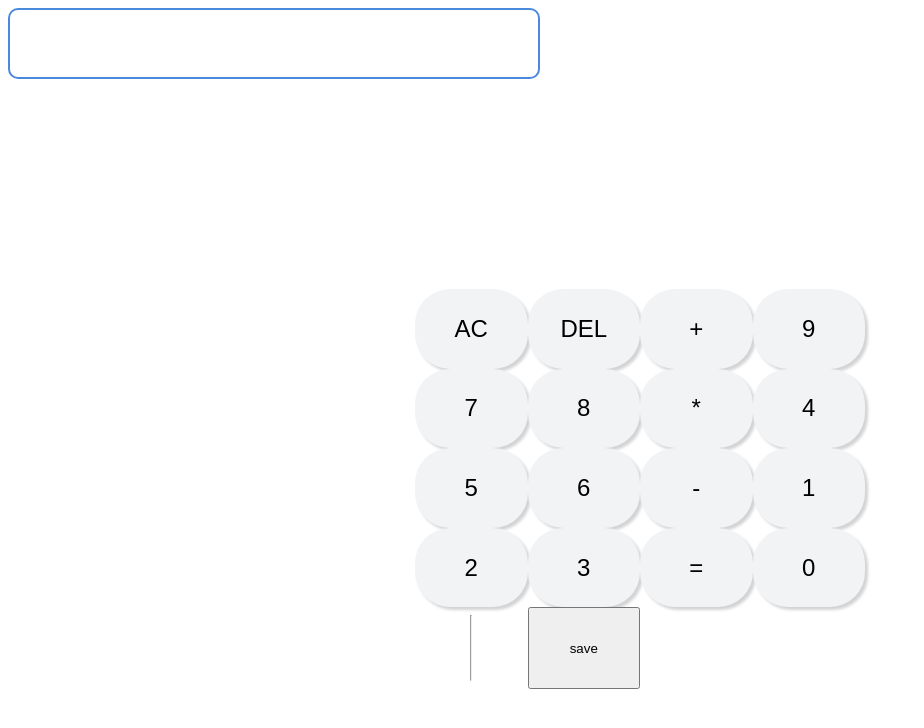
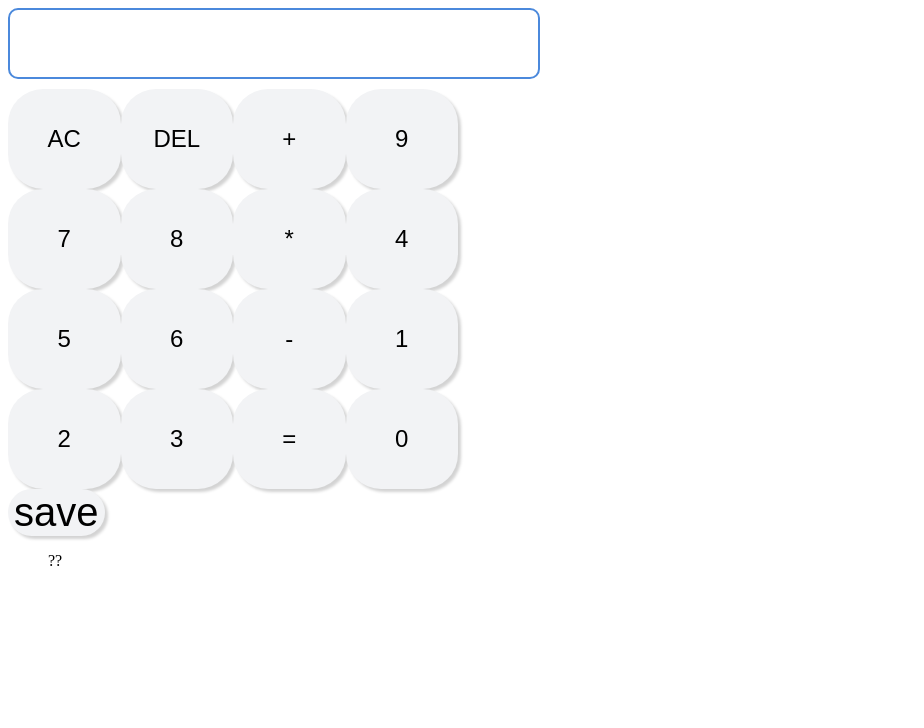
Before and after one commit to zirzirlove96/My-React-Page, a React (Create React App) app in the folder my-app/: page / in a window 1280 px wide. Shown: the top 728 px of the page, without its empty margins (0-924 px from the left). Built offline with nearby package versions, Linux system fonts and the light colour scheme.

Commit message:
styled component 적용 및 로직 수정

```diff
--- a/my-app/package.json
+++ b/my-app/package.json
@@ -9,6 +9,7 @@
     "react": "^18.2.0",
     "react-dom": "^18.2.0",
     "react-scripts": "5.0.1",
+    "styled-components": "^6.1.8",
     "web-vitals": "^2.1.4"
   },
   "scripts": {
--- a/my-app/src/App.js
+++ b/my-app/src/App.js
@@ -1,8 +1,7 @@
 import { useImperativeHandle, useState } from "react";
 import style from "../src/style/main.module.css";
 import Button from "./component/Button";
-import CommonFunction from "./component/CommonFunction";
-import ResultInput from "./component/ResultInput";
+import styled from "styled-components";
 
 function App() {
   /*useImperativeHandle(ref, () => ({
@@ -11,15 +10,29 @@ function App() {
     },
   }));*/
   const [input, setInput] = useState("");
+  const [arr, setArr] = useState([]);
   const updateInput = (value) => {
+    console.log(value);
     setInput(value);
+  };
+  const onClick = (e) => {
+    if (e.target.value === "save") {
+      console.log(arr);
+      setArr((currentArray) => [input, ...currentArray]);
+    }
   };
   return (
     <>
-      <input type="text" readOnly value={input}></input>
-      <div className={style.div}>
-        <div className={style.div2}>
-          <Button style={style.button} onClick={updateInput}></Button>
+      <div>
+        <div className={style.div}>
+          <input type="text" readOnly value={input}></input>
+          <DIV2 columns="4">
+            <Button style={style.button} onClick={updateInput}></Button>
+          </DIV2>
+          <SAVEBUTTON onClick={onClick} value="save">
+            save
+          </SAVEBUTTON>
+          <ul>{arr == "" ? "??" : arr.map((value) => <li>{value}</li>)}</ul>
         </div>
       </div>
     </>
@@ -31,4 +44,22 @@ function App() {
         <ResultInput></ResultInput>
       </div> */
 
+const DIV2 = styled.div`
+  display: grid;
+  width: 40%;
+  max-width: 450px;
+  height: 50%;
+  grid-template-columns: repeat(${(props) => props.columns}, 1fr);
+`;
+
+const SAVEBUTTON = styled.button`
+  background-color: #f2f3f5;
+  border: none;
+  color: black;
+  font-size: 2.5rem;
+  border-radius: 25px;
+  cursor: pointer;
+  box-shadow: 3px 3px 3px lightgray;
+`;
+
 export default App;
--- a/my-app/src/component/Button.jsx
+++ b/my-app/src/component/Button.jsx
@@ -5,7 +5,7 @@ import CommonFunction from "./CommonFunction";
 const Button = (props) => {
   const [state, setState] = useState("");
   const [state2, setState2] = useState([]);
-  const childRef = useRef(null);
+  //const childRef = useRef(null);
   const onClick = (e) => {
     const target_name = e.target.value;
     if (target_name == "DEL") {
@@ -86,13 +86,13 @@ const Button = (props) => {
       <button value={"0"} className={props.style} onClick={onClick}>
         0
       </button>
-      <hr></hr>
-      <button value={"save"} onClick={onClick2}>
-        save
-      </button>
-      <ul>{state2 == "" ? "" : state2.map((value) => <li>{value}</li>)}</ul>
     </>
   );
 };
 
+/**      <button value={"save"} onClick={onClick2}>
+        save
+      </button>
+      <ul>{state2 == "" ? "" : state2.map((value) => <li>{value}</li>)}</ul> */
+
 export default Button;
--- a/my-app/src/style/main.module.css
+++ b/my-app/src/style/main.module.css
@@ -1,7 +1,7 @@
 .div {
-  display: flex;
+  /*  display: flex;
   flex-direction: column;
-  justify-content: center;
+  justify-content: center;*/
   align-items: center;
   height: 100vh;
 }
@@ -24,6 +24,14 @@
   box-shadow: 3px 3px 3px lightgray;
 }
 
+.input {
+  width: 30%;
+  display: flex;
+  flex-direction: column;
+  justify-content: center;
+  align-items: center;
+}
+
 Input {
   width: 40%;
   max-width: 1000px;
```
Also changed, not shown: 1 other file (tests, documents, lock files or other folders).
